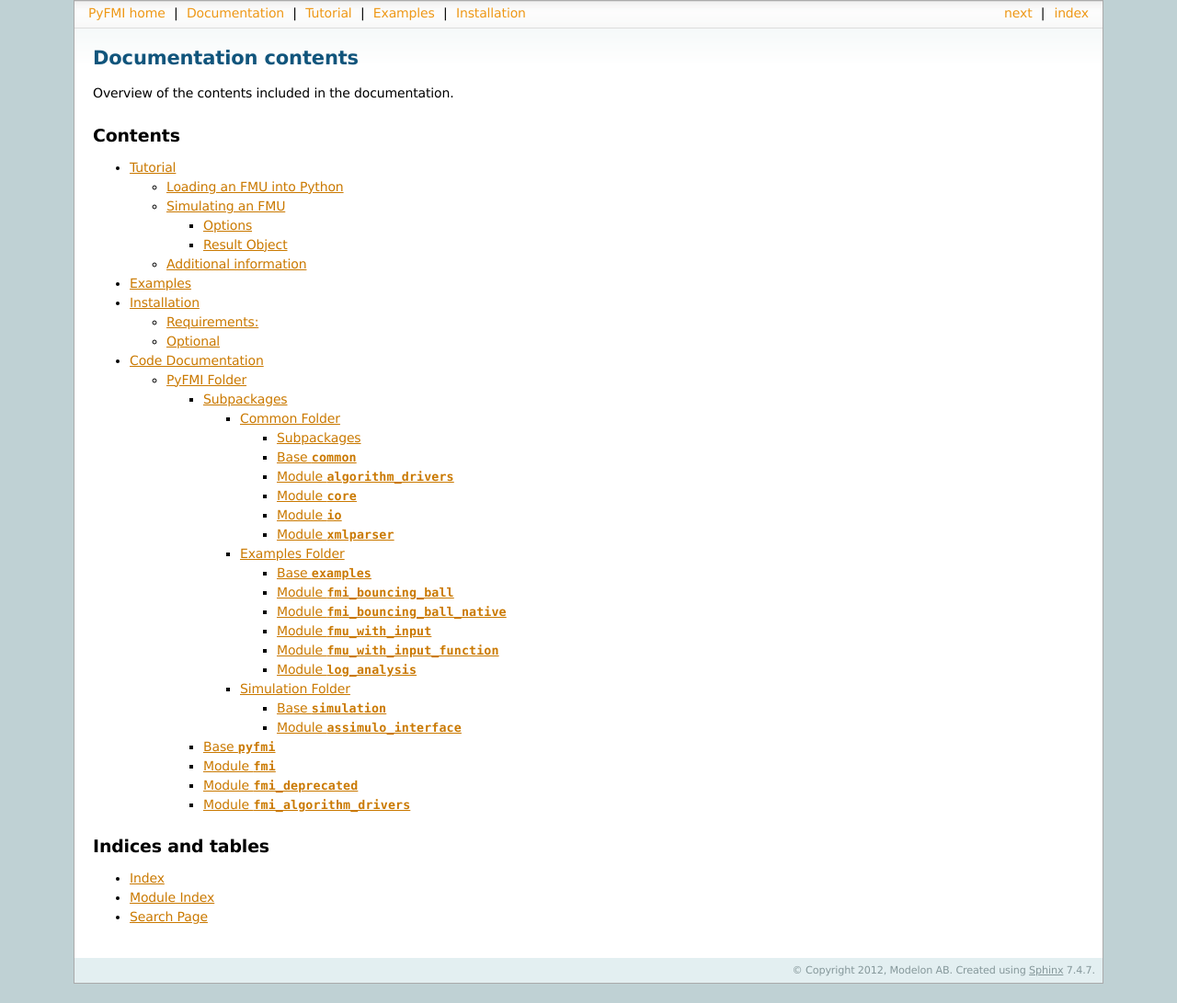
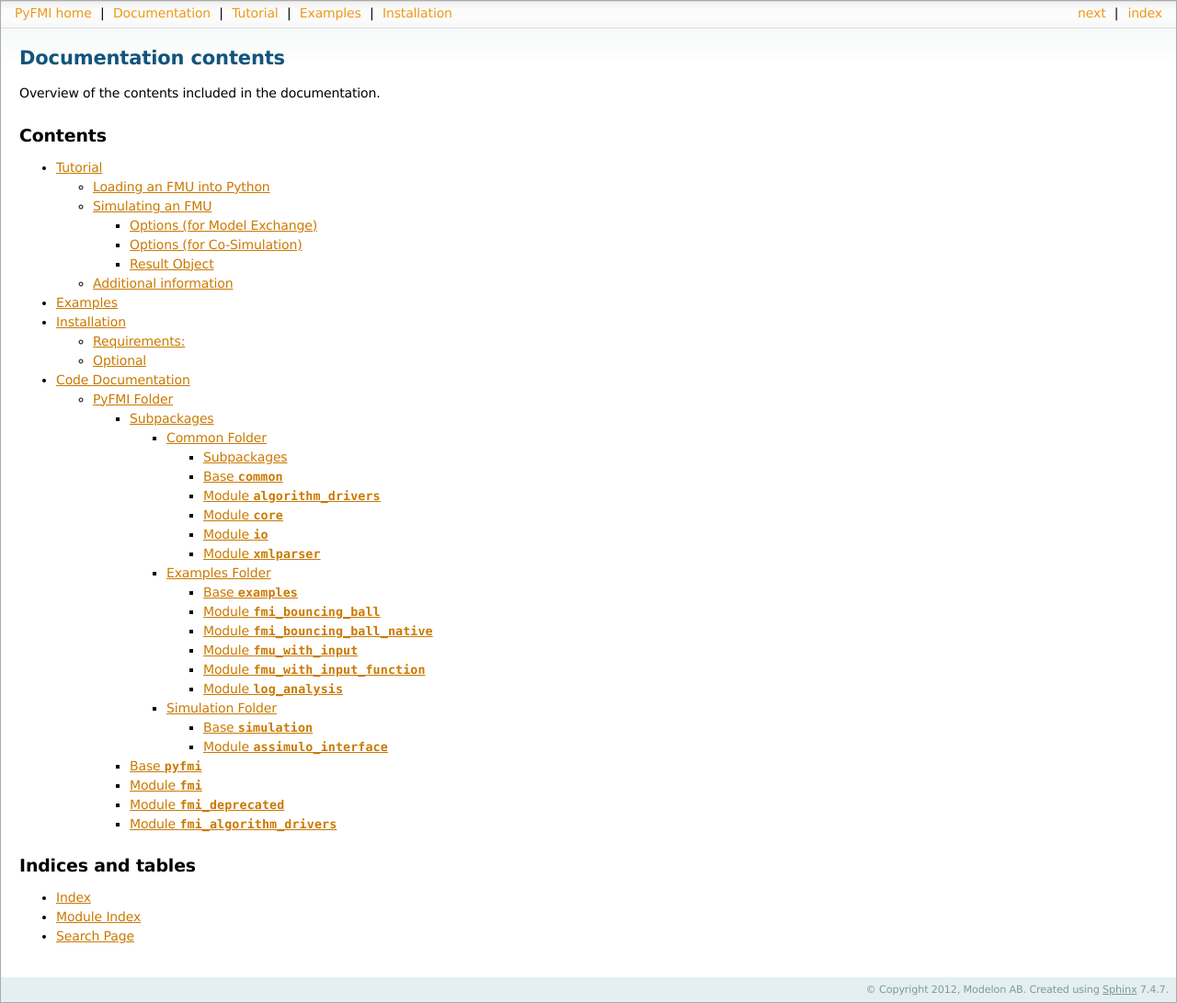
Before and after one commit to svn2github/PyFMI, a Sphinx documentation site: the page built from doc/sphinx/source/content.rst, in a window 1280 px wide. Shown: the whole page at 92% size. Built offline with Sphinx 7.4.7, drawn with Linux system fonts in a browser that asks for light colours; formulas are drawn with MathJax 3; before the commit the page ends 1070 px from its top, so only the background shows below that.

Commit message:
Updated the sphinx documentation for PyFMI with minor changes text changes and layout changes. Relatd to ticket:2453
git-svn-id: https://svn.jmodelica.org/PyFMI/trunk@4189 7ae51c65-13d5-4921-9d80-6511ddd1419c

```diff
--- /dev/null
+++ b/doc/sphinx/source/_static/sphinxdoc.css
@@ -0,0 +1,339 @@
+/*
+ * sphinxdoc.css_t
+ * ~~~~~~~~~~~~~~~
+ *
+ * Sphinx stylesheet -- sphinxdoc theme.  Originally created by
+ * Armin Ronacher for Werkzeug.
+ *
+ * :copyright: Copyright 2007-2011 by the Sphinx team, see AUTHORS.
+ * :license: BSD, see LICENSE for details.
+ *
+ */
+
+@import url("basic.css");
+
+/* -- page layout ----------------------------------------------------------- */
+
+body {
+    font-family: 'Lucida Grande', 'Lucida Sans Unicode', 'Geneva',
+                 'Verdana', sans-serif;
+    font-size: 14px;
+    letter-spacing: -0.01em;
+    line-height: 150%;
+    text-align: center;
+    background-color: #BFD1D4;
+    color: black;
+    padding: 0;
+    border: 1px solid #aaa;
+
+    margin: 0px 0px 0px 0px;
+    min-width: 740px;
+}
+
+div.document {
+    background-color: white;
+    text-align: left;
+    background-image: url(contents.png);
+    background-repeat: repeat-x;
+}
+
+div.bodywrapper {
+    margin: 0 {{ theme_sidebarwidth|toint + 10 }}px 0 0;
+    border-right: 1px solid #ccc;
+}
+
+div.body {
+    margin: 0;
+    padding: 0.5em 20px 20px 20px;
+}
+
+div.related {
+    font-size: 1em;
+}
+
+div.related ul {
+    background-image: url(navigation.png);
+    height: 2em;
+    border-top: 1px solid #ddd;
+    border-bottom: 1px solid #ddd;
+}
+
+div.related ul li {
+    margin: 0;
+    padding: 0;
+    height: 2em;
+    float: left;
+}
+
+div.related ul li.right {
+    float: right;
+    margin-right: 5px;
+}
+
+div.related ul li a {
+    margin: 0;
+    padding: 0 5px 0 5px;
+    line-height: 1.75em;
+    color: #EE9816;
+}
+
+div.related ul li a:hover {
+    color: #3CA8E7;
+}
+
+div.sphinxsidebarwrapper {
+    padding: 0;
+}
+
+div.sphinxsidebar {
+    margin: 0;
+    padding: 0.5em 15px 15px 0;
+    width: {{ theme_sidebarwidth|toint - 20 }}px;
+    float: right;
+    font-size: 1em;
+    text-align: left;
+}
+
+div.sphinxsidebar h3, div.sphinxsidebar h4 {
+    margin: 1em 0 0.5em 0;
+    font-size: 1em;
+    padding: 0.1em 0 0.1em 0.5em;
+    color: white;
+    border: 1px solid #86989B;
+    background-color: #AFC1C4;
+}
+
+div.sphinxsidebar h3 a {
+    color: white;
+}
+
+div.sphinxsidebar ul {
+    padding-left: 1.5em;
+    margin-top: 7px;
+    padding: 0;
+    line-height: 130%;
+}
+
+div.sphinxsidebar ul ul {
+    margin-left: 20px;
+}
+
+div.footer {
+    background-color: #E3EFF1;
+    color: #86989B;
+    padding: 3px 8px 3px 0;
+    clear: both;
+    font-size: 0.8em;
+    text-align: right;
+}
+
+div.footer a {
+    color: #86989B;
+    text-decoration: underline;
+}
+
+/* -- body styles ----------------------------------------------------------- */
+
+p {
+    margin: 0.8em 0 0.5em 0;
+}
+
+a {
+    color: #CA7900;
+    text-decoration: none;
+}
+
+a:hover {
+    color: #2491CF;
+}
+
+div.body a {
+    text-decoration: underline;
+}
+
+h1 {
+    margin: 0;
+    padding: 0.7em 0 0.3em 0;
+    font-size: 1.5em;
+    color: #11557C;
+}
+
+h2 {
+    margin: 1.3em 0 0.2em 0;
+    font-size: 1.35em;
+    padding: 0;
+}
+
+h3 {
+    margin: 1em 0 -0.3em 0;
+    font-size: 1.2em;
+}
+
+div.body h1 a, div.body h2 a, div.body h3 a, div.body h4 a, div.body h5 a, div.body h6 a {
+    color: black!important;
+}
+
+h1 a.anchor, h2 a.anchor, h3 a.anchor, h4 a.anchor, h5 a.anchor, h6 a.anchor {
+    display: none;
+    margin: 0 0 0 0.3em;
+    padding: 0 0.2em 0 0.2em;
+    color: #aaa!important;
+}
+
+h1:hover a.anchor, h2:hover a.anchor, h3:hover a.anchor, h4:hover a.anchor,
+h5:hover a.anchor, h6:hover a.anchor {
+    display: inline;
+}
+
+h1 a.anchor:hover, h2 a.anchor:hover, h3 a.anchor:hover, h4 a.anchor:hover,
+h5 a.anchor:hover, h6 a.anchor:hover {
+    color: #777;
+    background-color: #eee;
+}
+
+a.headerlink {
+    color: #c60f0f!important;
+    font-size: 1em;
+    margin-left: 6px;
+    padding: 0 4px 0 4px;
+    text-decoration: none!important;
+}
+
+a.headerlink:hover {
+    background-color: #ccc;
+    color: white!important;
+}
+
+cite, code, tt {
+    font-family: 'Consolas', 'Deja Vu Sans Mono',
+                 'Bitstream Vera Sans Mono', monospace;
+    font-size: 0.95em;
+    letter-spacing: 0.01em;
+}
+
+tt {
+    background-color: #f2f2f2;
+    border-bottom: 1px solid #ddd;
+    color: #333;
+}
+
+tt.descname, tt.descclassname, tt.xref {
+    border: 0;
+}
+
+hr {
+    border: 1px solid #abc;
+    margin: 2em;
+}
+
+a tt {
+    border: 0;
+    color: #CA7900;
+}
+
+a tt:hover {
+    color: #2491CF;
+}
+
+pre {
+    font-family: 'Consolas', 'Deja Vu Sans Mono',
+                 'Bitstream Vera Sans Mono', monospace;
+    font-size: 0.95em;
+    letter-spacing: 0.015em;
+    line-height: 120%;
+    padding: 0.5em;
+    border: 1px solid #ccc;
+    background-color: #f8f8f8;
+}
+
+pre a {
+    color: inherit;
+    text-decoration: underline;
+}
+
+td.linenos pre {
+    padding: 0.5em 0;
+}
+
+div.quotebar {
+    background-color: #f8f8f8;
+    max-width: 250px;
+    float: right;
+    padding: 2px 7px;
+    border: 1px solid #ccc;
+}
+
+div.topic {
+    background-color: #f8f8f8;
+}
+
+table {
+    border-collapse: collapse;
+    margin: 0 -0.5em 0 -0.5em;
+}
+
+table td, table th {
+    padding: 0.2em 0.5em 0.2em 0.5em;
+}
+
+div.admonition, div.warning {
+    font-size: 0.9em;
+    margin: 1em 0 1em 0;
+    border: 1px solid #86989B;
+    background-color: #f7f7f7;
+    padding: 0;
+}
+
+div.admonition p, div.warning p {
+    margin: 0.5em 1em 0.5em 1em;
+    padding: 0;
+}
+
+div.admonition pre, div.warning pre {
+    margin: 0.4em 1em 0.4em 1em;
+}
+
+div.admonition p.admonition-title,
+div.warning p.admonition-title {
+    margin: 0;
+    padding: 0.1em 0 0.1em 0.5em;
+    color: white;
+    border-bottom: 1px solid #86989B;
+    font-weight: bold;
+    background-color: #AFC1C4;
+}
+
+div.warning {
+    border: 1px solid #940000;
+}
+
+div.warning p.admonition-title {
+    background-color: #CF0000;
+    border-bottom-color: #940000;
+}
+
+div.admonition ul, div.admonition ol,
+div.warning ul, div.warning ol {
+    margin: 0.1em 0.5em 0.5em 3em;
+    padding: 0;
+}
+
+div.versioninfo {
+    margin: 1em 0 0 0;
+    border: 1px solid #ccc;
+    background-color: #DDEAF0;
+    padding: 8px;
+    line-height: 1.3em;
+    font-size: 0.9em;
+}
+
+.viewcode-back {
+    font-family: 'Lucida Grande', 'Lucida Sans Unicode', 'Geneva',
+                 'Verdana', sans-serif;
+}
+
+div.viewcode-block:target {
+    background-color: #f4debf;
+    border-top: 1px solid #ac9;
+    border-bottom: 1px solid #ac9;
+}
--- a/doc/sphinx/source/_templates/index.html
+++ b/doc/sphinx/source/_templates/index.html
@@ -6,9 +6,9 @@
 
      <p>
 
-PyFMI is a package for loading and interacting with Functional Mock-Up Units (FMUs), which are compiled dynamic models compliant with the Functional Mock-Up Interface (FMI), see <a target="_parent" href="http://www.functional-mockup-interface.org/">here</a> for more information.</p>
+PyFMI is a package for loading and interacting with Functional Mock-Up Units (FMUs) both for Model Exchange and Co-Simulation, which are compiled dynamic models compliant with the Functional Mock-Up Interface (FMI), see <a target="_parent" href="https://www.fmi-standard.org/">here</a> for more information.</p>
 <p>
-FMI is a standard that enables tool independent exchange of dynamic models on binary format. Several industrial simulation platforms supports export of FMUs, including, Dymola, JModelica.org, OpenModelica and SimulationX, see <a target="_parent" href="http://www.functional-mockup-interface.org/tools.html">here</a> for a complete list. PyFMI offers a Python interface for interacting with FMUs and enables for example loading of FMU models, setting of model parameters and evaluation of model equations.
+FMI is a standard that enables tool independent exchange of dynamic models on binary format. Several industrial simulation platforms supports export of FMUs, including, Dymola, JModelica.org, OpenModelica and SimulationX, see <a target="_parent" href="https://www.fmi-standard.org/tools">here</a> for a complete list. PyFMI offers a Python interface for interacting with FMUs and enables for example loading of FMU models, setting of model parameters and evaluation of model equations.
 </p><p>
 PyFMI is available as a stand-alone package or as part of the JModelica.org distribution. Using PyFMI together with the Python simulation package Assimulo adds industrial grade simulation capabilities of FMUs to Python.
 </p><p>
--- a/doc/sphinx/source/conf.py
+++ b/doc/sphinx/source/conf.py
@@ -108,7 +108,7 @@ html_theme_options = {
 
 # The name for this set of Sphinx documents.  If None, it defaults to
 # "<project> v<release> documentation".
-html_title = "PyFMI 1.0 documentation"
+html_title = "PyFMI 1.2 documentation"
 
 # A shorter title for the navigation bar.  Default is the same as html_title.
 #html_short_title = None
```
Also changed, not shown: doc/sphinx/source/tutorial.rst (+12 -7 lines).
